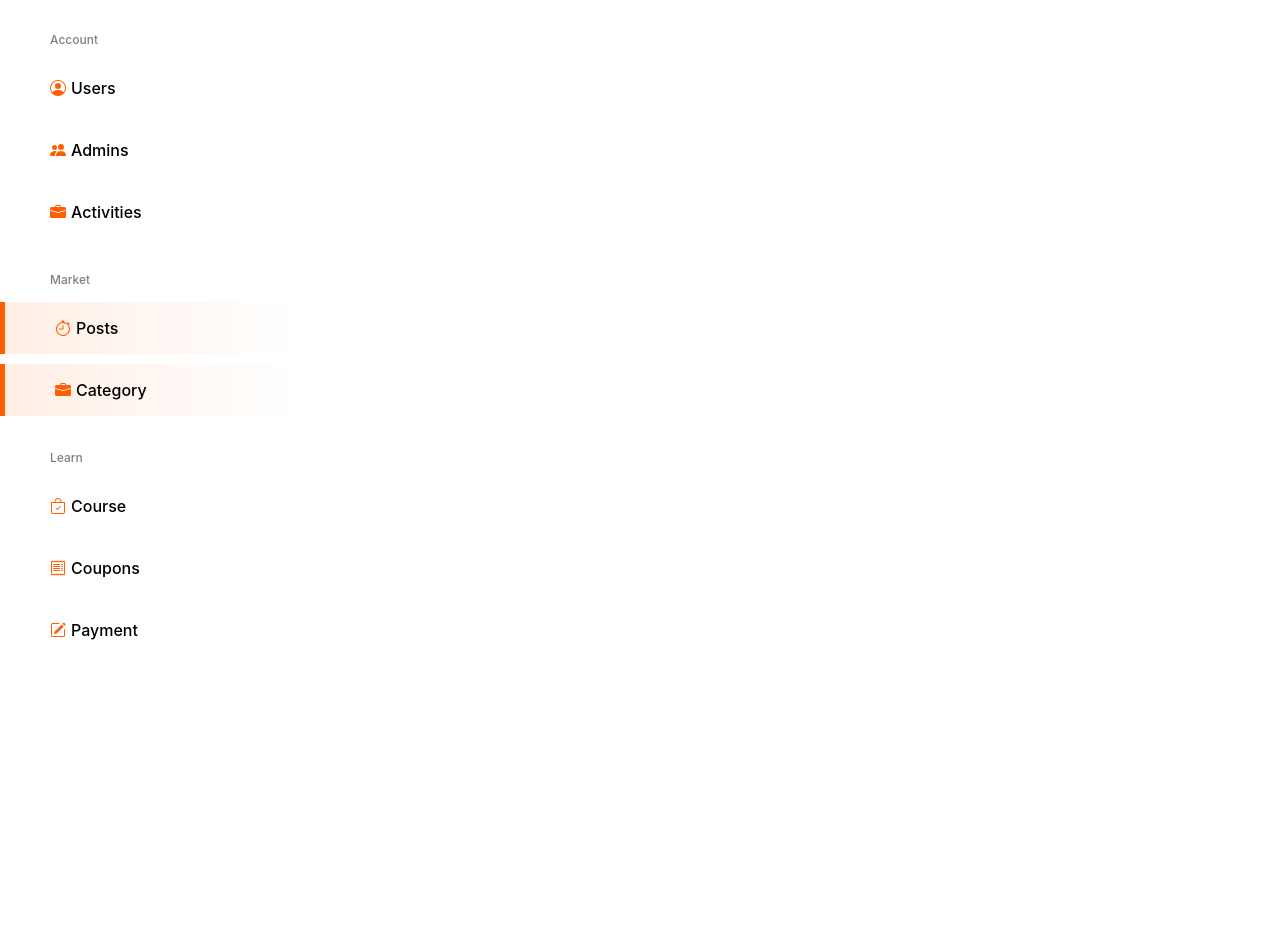
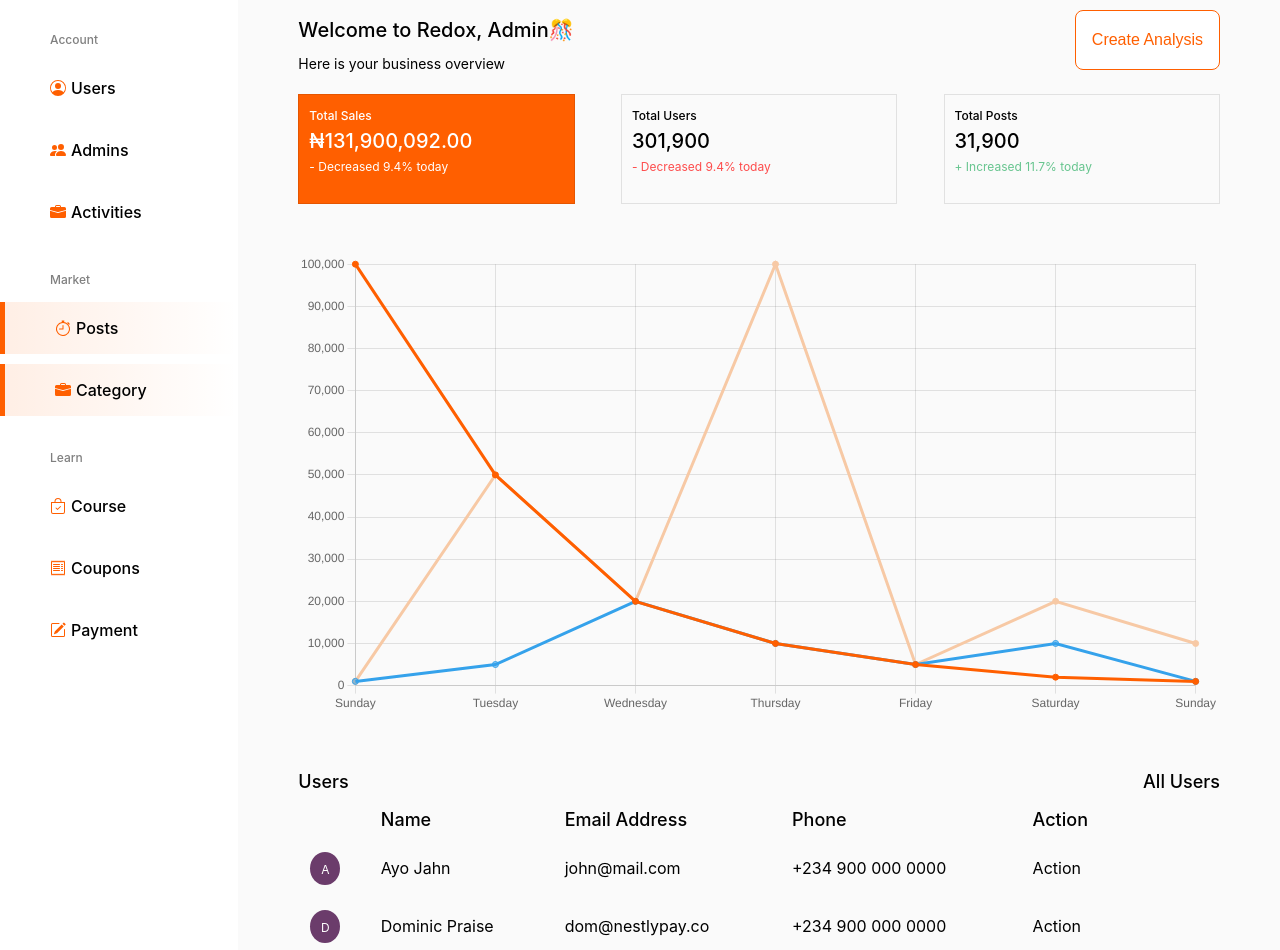
Before and after one commit to NaijaTechBro/redox_v, a React (Vite) app: page /admin in a window 1280 px wide. Shown: the part 162-1112 px from the top of the page. Before the commit the page ends 833 px from the top, so only its background shows below. Built offline with nearby package versions, Linux system fonts and the light colour scheme; no server answers.

Commit message:
Dashboard page start

```diff
--- a/package.json
+++ b/package.json
@@ -11,10 +11,12 @@
   },
   "dependencies": {
     "axios": "^1.5.1",
+    "chart.js": "^4.4.1",
     "date-fns": "^2.30.0",
     "html-to-text": "^9.0.5",
     "prop-types": "^15.8.1",
     "react": "^18.2.0",
+    "react-chartjs-2": "^5.2.0",
     "react-dom": "^18.2.0",
     "react-icons": "^4.11.0",
     "react-quill": "^2.0.0",
--- /dev/null
+++ b/src/admin/components/Chart/DashboardChart.jsx
@@ -0,0 +1,49 @@
+import React, {useState} from 'react';
+import { Chart as ChartJS, CategoryScale, LinearScale, PointElement, LineElement, Title, Tooltip, Legend } from 'chart.js';
+import { Line } from 'react-chartjs-2';
+
+ChartJS.register( CategoryScale, LinearScale, PointElement, LineElement, Title, Tooltip, Legend );
+
+export const options = {
+  responsive: true,
+  plugins: {
+    legend: {
+      position: 'top',
+      display: false,
+    },
+    title: {
+      display: false,
+      text: 'Chart.js Line Chart',
+    },
+  },
+};
+
+const DashboardChart = () => {
+  const [chartData, setChartData] = useState({
+    labels: ['Sunday', 'Tuesday', 'Wednesday', 'Thursday', 'Friday', 'Saturday', 'Sunday'],
+    datasets: [
+      {
+        label: 'Visitors',
+        data: [100000, 50000, 20000, 10000, 5000, 2000, 1000],
+        borderColor: '#FF5F00',
+        backgroundColor: '#FF5F00',
+      },
+      {
+        label: 'Visitors',
+        data: [1000, 5000, 20000, 10000, 5000, 10000, 1000],
+        borderColor: 'rgb(53, 162, 235)',
+        backgroundColor: 'rgba(53, 162, 235, 0.5)',
+      },
+      {
+        label: 'Visitors',
+        data: [1000, 50000, 20000, 100000, 5000, 20000, 10000],
+        borderColor: '#F7C9A5',
+        backgroundColor: '#F7C9A5',
+      },
+    ],
+  });
+
+  return <Line options={options} data={chartData} />;
+}
+
+export default DashboardChart
--- a/src/admin/pages/Dashboard/Dashboard.css
+++ b/src/admin/pages/Dashboard/Dashboard.css
@@ -0,0 +1,128 @@
+.dashboard__section{
+  background-color: #fafafa;
+  width: 100%;
+  padding: 30px 60px;
+  /* border: 1px solid rgb(226, 226, 226); */
+}
+.dashboard__section > header{
+  display: flex;
+  flex-direction: column;
+  padding: 50px 0px;
+}
+.dashboard__section .admin--details{
+  display: flex;
+  justify-content: space-between;
+}
+.admin--details .btn {
+  cursor: pointer;
+  padding: 0.8rem 1rem;
+  display: inline-block;
+  height: 60px;
+  font-weight: 400;
+  font-size: 1rem;
+  line-height: 1;
+  transition: 0.5s ease-in-out;
+  border-radius: 0.5rem;
+  background: #fff;
+  border: 0.1rem solid #ff5f00;
+  color: #ff5f00;
+}
+.admin--details .btn:hover {
+  transition: ease 0.5s;
+  background-color: #ff5f00;
+  color: #fff;
+  border: none;
+}
+.admin--details h2{
+  font-size: 20px;
+  font-weight: 500;
+  line-height: 40px;
+  letter-spacing: 0em;
+  text-align: left;
+  color: #000000;
+  margin: 0px;
+}
+.admin--details p{
+  font-size: 14px;
+  font-weight: 400;
+  line-height: 28px;
+  letter-spacing: 0em;
+  text-align: left;
+}
+
+
+.box--analytics{
+  display: flex;
+  justify-content: space-between;
+}
+.box--analytics > .info--boxes{
+  border: 1px solid #0000001A;
+  width: 30%;
+  padding: 10px 10px;
+}
+.info--boxes h6{
+  font-size: 12px;
+  font-weight: 500;
+  line-height: 21px;
+  letter-spacing: 0em;
+  text-align: left;
+}
+.info--boxes h4{
+  font-size: 20px;
+  font-weight: 500;
+  line-height: 30px;
+  letter-spacing: 0em;
+  text-align: left;
+}
+.info--boxes p{
+  font-size: 12px;
+  font-weight: 400;
+  line-height: 21px;
+  letter-spacing: 0em;
+  text-align: left;
+}
+
+
+.dashboard__section > aside{
+  padding: 50px 0px;
+}
+.dashboard__section > aside > span{
+  display: flex;
+  justify-content: space-between;
+}
+.dashboard__section  > aside > span > h6{
+  font-size: 18px;
+  font-weight: 500;
+  line-height: 36px;
+  letter-spacing: 0px;
+  text-align: left;
+}
+.dashboard__section table{
+  width: 90%;
+}
+th{
+  font-size: 18px;
+  font-weight: 500;
+  line-height: 36px;
+  letter-spacing: 0px;
+  text-align: left;
+  padding: 0px 10px;
+}
+td{
+  font-size: 16px;
+  font-weight: 400;
+  line-height: 36px;
+  letter-spacing: 0px;
+  text-align: left;
+  padding: 10px 10px;
+}
+.dashboard__section table .user-img{
+  background-color: rgb(107, 60, 107);
+  color: white;
+  border: none;
+  border-radius: 50%;
+  text-align: center;
+  font-size: 12px;
+  width: 30px;
+  height: 33px;
+}
--- a/src/admin/pages/Dashboard/Dashboard.jsx
+++ b/src/admin/pages/Dashboard/Dashboard.jsx
@@ -1,8 +1,72 @@
 import React from 'react'
+import Chart from '../../components/Chart/DashboardChart';
+import './Dashboard.css'
 
 const Dashboard = () => {
+  const data = [
+    { name: 'Ayo Jahn', email: 'john@mail.com', phone: '+234 900 000 0000' },
+    { name: 'Dominic Praise', email: 'dom@nestlypay.co', phone: '+234 900 000 0000' },
+    { name: 'John Doe', email: 'hello@doe.xyz', phone: '+234 900 000 0000' },
+  ];
+
   return (
-    <div>Dashboard</div>
+    <section className='dashboard__section'>
+      <header>
+        <div className="admin--details">
+          <div>
+            <h2>Welcome to Redox, Admin🎊</h2>
+            <p>Here is your business overview</p>
+          </div>
+          <button className='btn'><a href="#">Create Analysis</a></button>
+        </div>
+        <div className="box--analytics">
+          <article className="info--boxes" style={{backgroundColor: '#ff5f00', color: 'white'}}>
+            <h6>Total Sales</h6>
+            <h4>₦131,900,092.00</h4>
+            <p>- Decreased 9.4% today</p>
+          </article>
+          <article className="info--boxes">
+            <h6>Total Users</h6>
+            <h4>301,900</h4>
+            <p style={{color: '#FF0000B2'}}>- Decreased 9.4% today</p>
+          </article>
+          <article className="info--boxes">
+            <h6>Total Posts</h6>
+            <h4>31,900</h4>
+            <p style={{color: '#27AE60B2'}}>+ Increased 11.7% today</p>
+          </article>
+        </div>
+      </header>
+      <Chart/>
+      <aside>
+        <span>
+          <h6>Users</h6>
+          <h6>All Users</h6>
+        </span>
+        <table>
+          <thead>
+            <tr>
+              <th></th>
+              <th>Name</th>
+              <th>Email Address</th>
+              <th>Phone</th>
+              <th>Action</th>
+            </tr>
+          </thead>
+          <tbody>
+            {data.map((row) => (
+              <tr key={row.name}>
+                <td><p className='user-img'>{row.name.slice(0,1)}</p></td>
+                <td>{row.name}</td>
+                <td>{row.email}</td>
+                <td>{row.phone}</td>
+                <td>Action</td>
+              </tr>
+            ))}
+          </tbody>
+        </table>
+      </aside>
+    </section>
   )
 }
 
```
Also changed, not shown: src/admin/components/Chart/DashboardChart.css (added), 1 other file (tests, documents, lock files or other folders).
